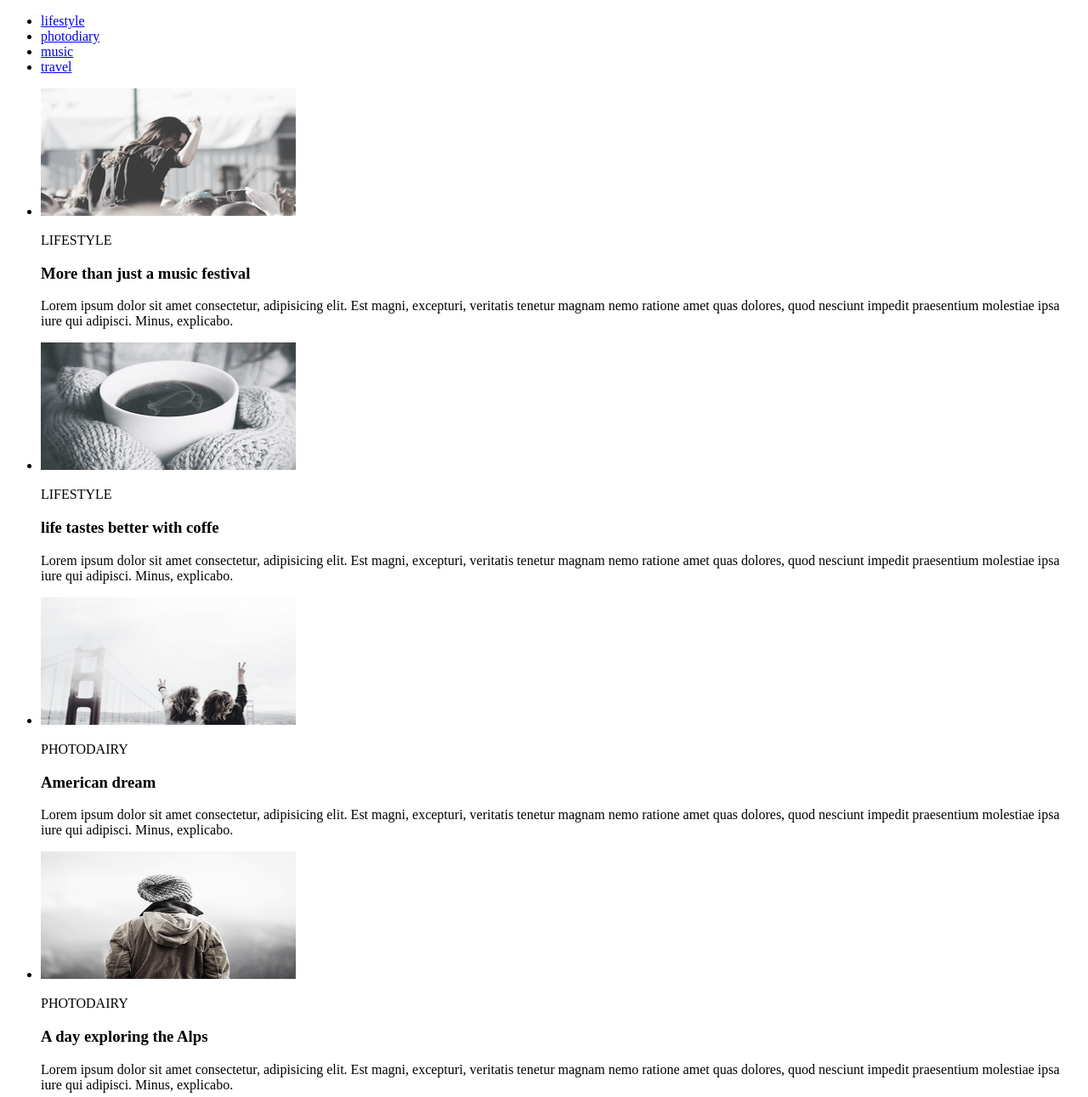
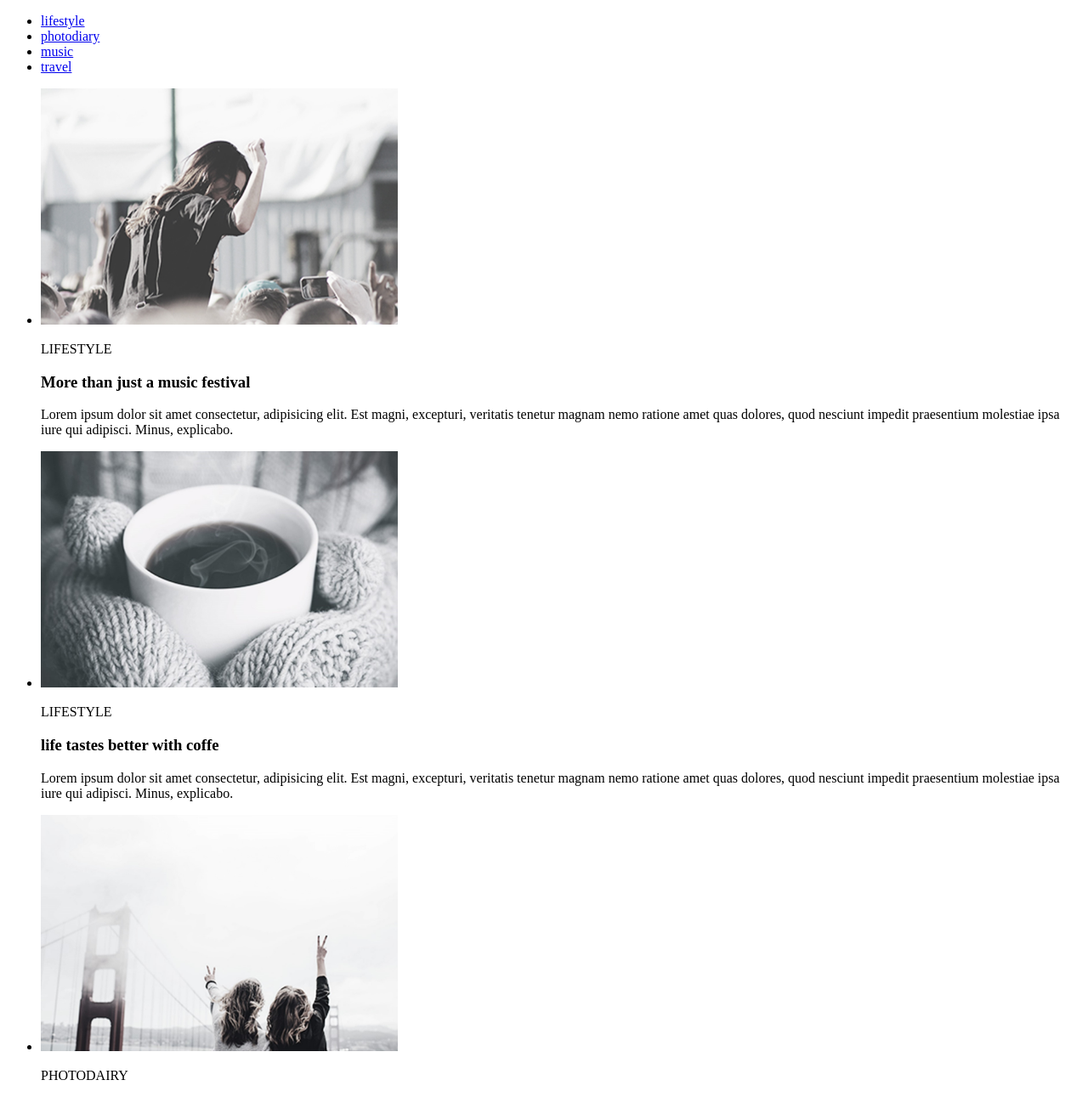
Before and after one commit to AnastasiiaSereda/goit-fe-course, a plain HTML site: page module01-02/index.html in a window 1280 px wide. Shown: the top 1291 px of the page at 85% size. Drawn offline with Linux system fonts and the light colour scheme.

Commit message:
fixed version index.html

```diff
--- a/module01-02/index.html
+++ b/module01-02/index.html
@@ -25,8 +25,8 @@
           <li>
             <img
               src="./img/img1.jpg"
-              width="300"
-              height="150"
+              width="420"
+              height="278"
               alt="Фестиваль"
             />
             <p>LIFESTYLE</p>
@@ -39,7 +39,7 @@
             </p>
           </li>
           <li>
-            <img src="./img/img2.jpg" width="300" height="150" alt="Кофе" />
+            <img src="./img/img2.jpg" width="420" height="278" alt="Кофе" />
             <p>LIFESTYLE</p>
             <h3>life tastes better with coffe</h3>
             <p>
@@ -52,8 +52,8 @@
           <li>
             <img
               src="./img/img3.jpg"
-              width="300"
-              height="150"
+              width="420"
+              height="278"
               alt="Вид на Golden Gate Bridge"
             />
             <p>PHOTODAIRY</p>
@@ -66,7 +66,7 @@
             </p>
           </li>
           <li>
-            <img src="./img/img4.jpg" width="300" height="150" alt="Альпы" />
+            <img src="./img/img4.jpg" width="420" height="278" alt="Альпы" />
             <p>PHOTODAIRY</p>
             <h3>A day exploring the Alps</h3>
             <p>
```
Also changed, not shown: module-05/index.html (added, +15 -0 lines).
